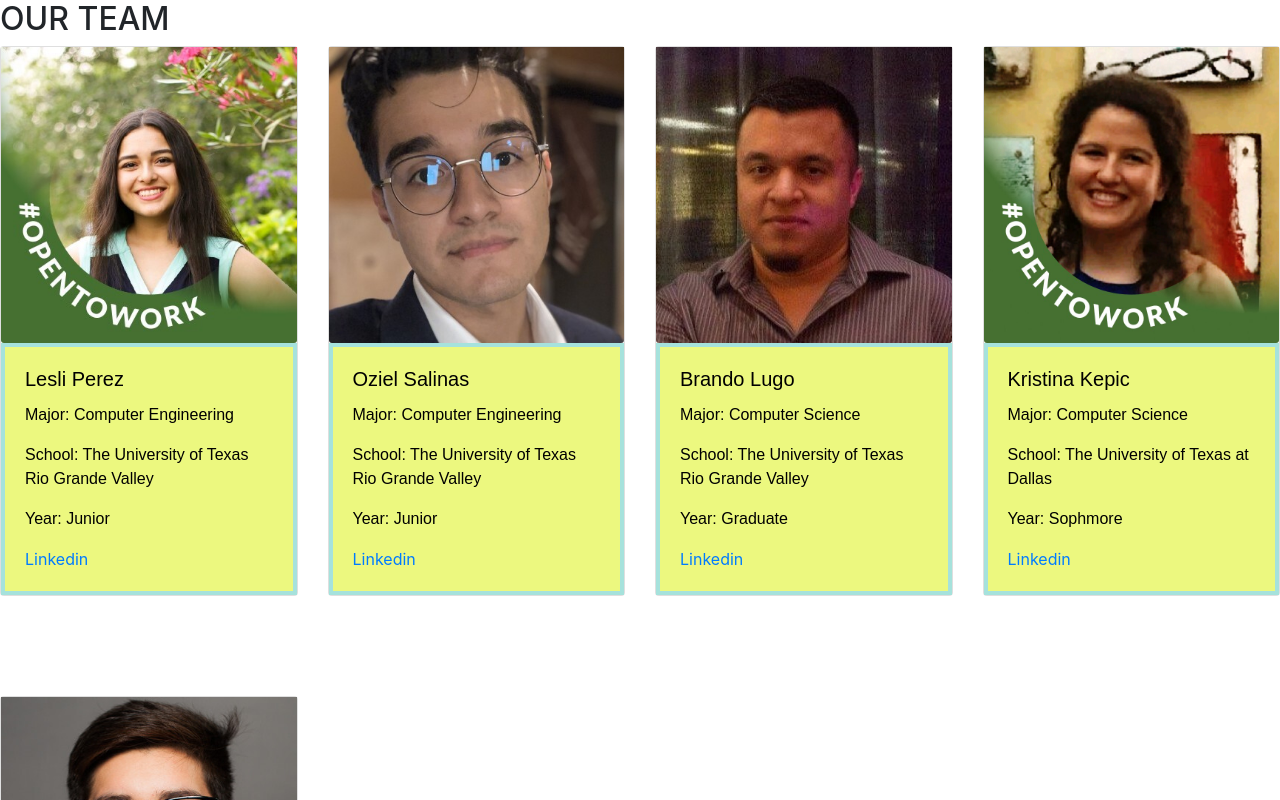
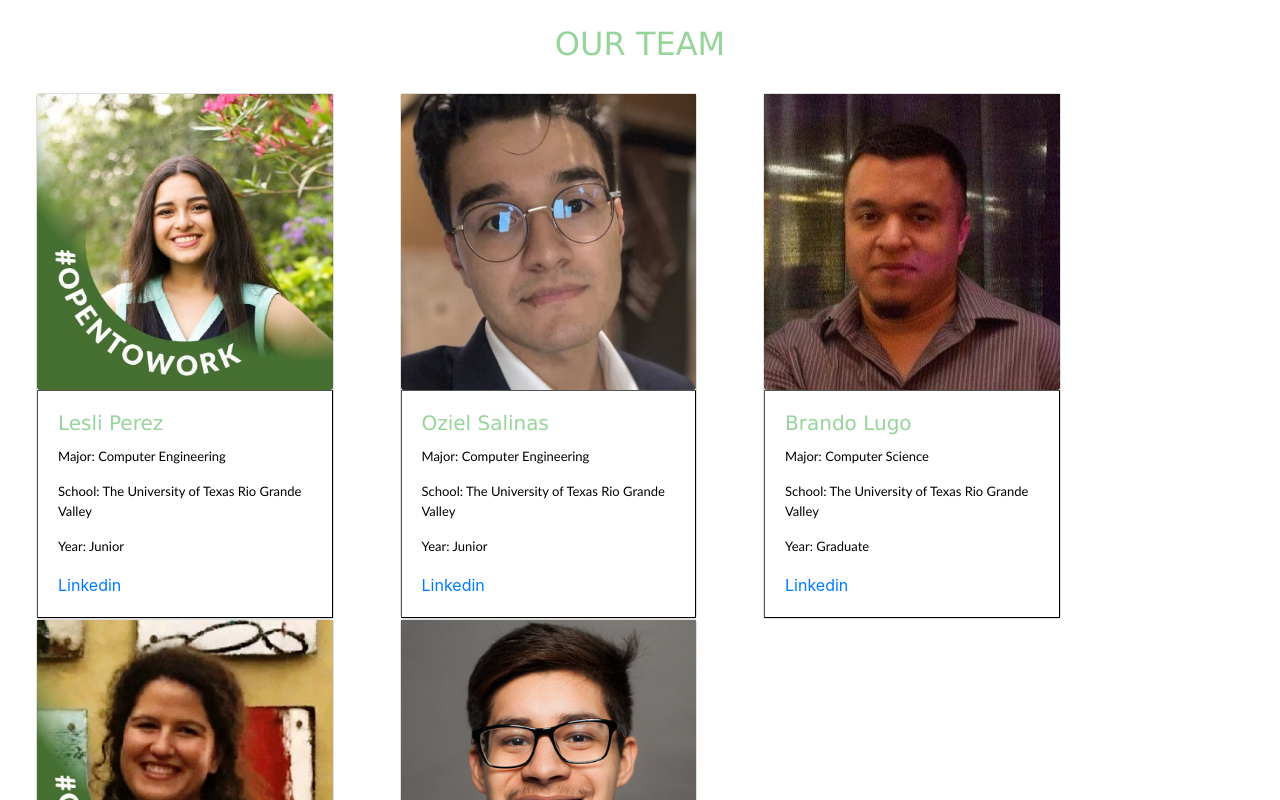
Before and after one commit to Codubee/PetFinderMW2-3, a React (Create React App) app in the folder frontend/: page / in a window 1280 px wide. Shown: the top 800 px of the page. Built offline with nearby package versions, Linux system fonts and the light colour scheme.

Commit message:
updated css file for finishing touches

```diff
--- a/frontend/src/style/team.css
+++ b/frontend/src/style/team.css
@@ -1,19 +1,29 @@
 .centercard{
     display: block;
-    margin-bottom: 100px;
+    margin-left: 36px;
+
 }
 
 .cardtitle{
-    font-family: Arial, Helvetica, sans-serif;
-    color: black;
+    font-family: Verdana, Geneva, Tahoma, sans-serif;
+    color: #97D49B;
 }
 
 .cardtext{
-    font-family: Arial, Helvetica, sans-serif;
+    font-family: 'Gill Sans', 'Gill Sans MT', Calibri, 'Trebuchet MS', sans-serif;
+    font-size: small;
     color: black;
 }
 
 .cardbackground{
-    border: 4px solid #A6E2DC;
-    background-color: #ECF87F;
+    border: 1px outset black;
+    background-color: white;
 }
+
+.title{
+    margin-top: 25px;
+    margin-bottom: 30px;
+    font-family: Verdana, Geneva, Tahoma, sans-serif;
+    text-align: center;
+    color: #97D49B;
+}
```
